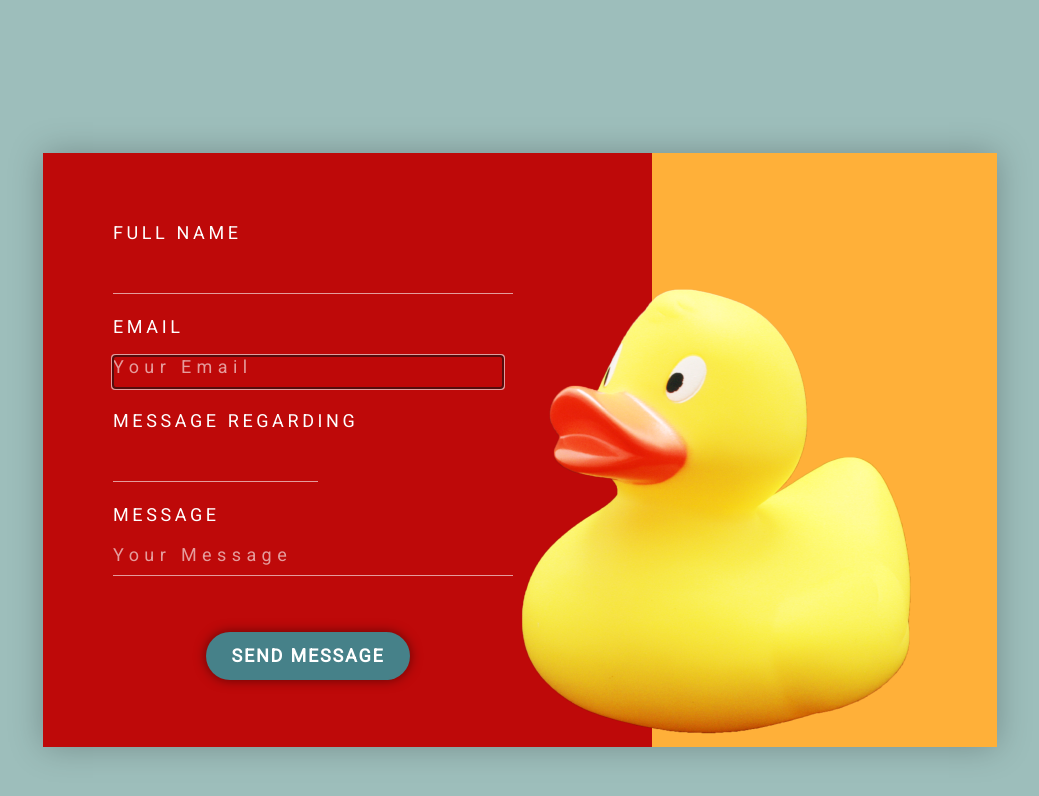
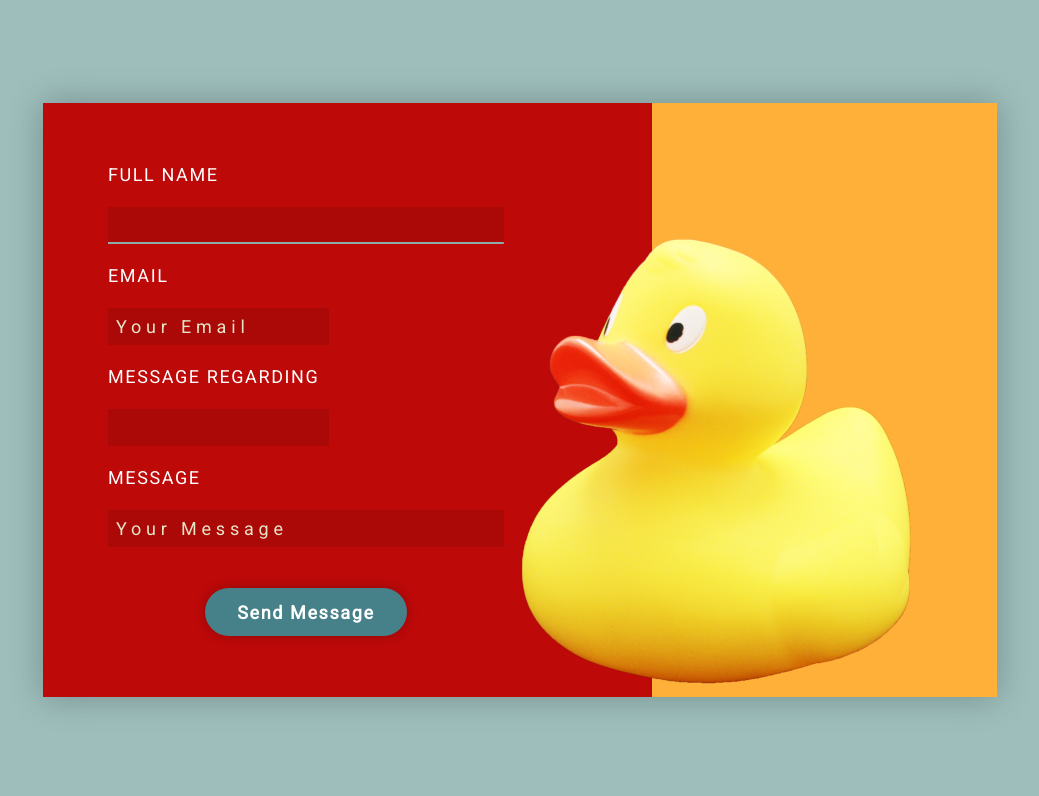
Before and after one commit to islandskan/duck-form, a plain HTML site: page index.html in a window 1280 px wide. Shown: the whole page, without its empty margins (120-1159 px from the left). Drawn offline with Linux system fonts and the light colour scheme.

Commit message:
fixed the form based on feedback

```diff
--- a/index.html
+++ b/index.html
@@ -4,49 +4,39 @@
     <meta charset="UTF-8">
     <meta http-equiv="X-UA-Compatible" content="IE=edge">
     <meta name="viewport" content="width=device-width, initial-scale=1.0">
+    <link rel="preconnect" href="https://fonts.googleapis.com">
+    <link rel="preconnect" href="https://fonts.gstatic.com" crossorigin>
+    <link href="https://fonts.googleapis.com/css2?family=Roboto&display=swap" rel="stylesheet">
     <title>Duck Form</title>
-    <link href="https://fonts.googleapis.com/css2?family=Roboto&display=swap" rel="stylesheet">
     <link rel="stylesheet" href="/styles/index.css">
 </head>
 
 <body>
     <div class="container">
-        <div class="red">
-
-            <form class="form" id="form1">
-
-                <div class="form-container name-container">
-                    <label for="name">full name</label>
-                    <input class="name-input" type="text" name="name" id="name" required>
-                </div>
-
-                <div class="form-container email-container">
-                    <label for="email">email</label>
-                    <input class="email-input" type="email" name="email" id="email"
-                    placeholder="Your Email" required autofocus>
-                </div>
-
-                <div class="form-container messreg-container">
-                    <label for="messreg">message regarding</label>
-                    <input  class="messreg-input" type="text" name="messreg" id="messreg" required>
-                </div>
-
-                <div class="form-container message-container">
-                    <label for="yourmessage">message</label>
-                    <input class="message-input" type="text" name="yourmessage" id="yourmessage"
-                    placeholder="Your Message" required maxlength="50">
-                </div>
-
-                <button type="submit" class="button" form="form1" value="Submit">send message</button>
+        <div class="form-container">
+            <form class="form">
+                <label for="name" class="form__label label-name">
+                    Full Name
+                    <input type="text" name="input-name" id="name" class="form__label--input input-name" required autofocus>
+                </label>
+                <label for="email" class="form__label label-email">
+                    Email
+                    <input type="email" name="input-email" id="email" class="form__label--input input-email" required placeholder="Your Email">
+                </label>
+                <label for="message" class="form__label label-message">
+                    Message regarding
+                    <input type="text" name="input-message" id="message" class="form__label--input input-message">
+                </label>
+                <label for="full-mess" class="form__label label-full-mess">
+                    Message
+                    <input type="text" name="input-full-mess" id="full-mess" class="form__label--input input-full-mess" required placeholder="Your Message">
+                </label>
+                <button type="submit" class="form__btn">
+                    <a class="form__btn--link" href="#">Send Message</a>
+                </button>
             </form>
-
         </div>
-
-        <div class="absolute">
-            <div class="yellow absolute"></div>
-            <img src="/images/hiclipart 2.png" alt="yellow rubberduck">
-        </div>
-
+        <img src="/images/hiclipart 2.png" class="form__img" alt="yellow rubber duck">
     </div>
 
 </body>
--- a/styles/index.css
+++ b/styles/index.css
@@ -1,187 +1,168 @@
-* {
+*, *::before, *::after {
+    box-sizing: border-box;
     margin: 0;
     padding: 0;
-    box-sizing: border-box;
+    border: none;
+    outline: none;
   }
 
 body {
-    max-height: 100vh;
+  align-items: center;
+  background-color: #9DBEBB;
+  display: flex;
+  height: 100vh;
+  justify-content: center;
   width: 100%;
-    display: flex;
-    justify-content: center;
-    align-items: center;
-    position: relative;
-    background-color: #9DBEBB;
+
 }
 
 .container {
+  background-color: #FFB039;
+  box-shadow: 0px 0px 32px rgba(0, 0, 0, 0.25);
   display: flex;
-    justify-content: flex-end;
+  justify-content: flex-start;
+  max-width: 954px;
+  min-height: 594px;
   position: relative;
-    /*border: 2px solid white;*/ /*Debugging*/
-    margin-top: 153px;
+  width: 100%;
+  z-index: 1;
 }
 
-  .red {
-    width: 954px;
-    height: 594px;
+.form-container {
   background-color: #BE0909;
-    box-shadow: 0px 0px 32px 0px #00000040;
-    /*border: 2px solid white;*/ /*Debugging*/
-  }
+  max-width: 609px;
+  width: 100%;
+  z-index: 1;
+  display: flex;
+  align-items: stretch;
 
-  .absolute {
-    /*border: 2px solid white;*/ /*Debugging*/
-    position: absolute;
-    width: 345px;
-    height: 594px;
-
-  }
-
-  .yellow {
-    background-color: #FFB039;
-    position: relative;
-  }
-
-  img {
-    /*border: 2px solid white;*/ /*Debugging*/
-    z-index: 1;
-    position: absolute;
-    top: 52px;
-    right: -51px;
 }
 
 .form {
   display: flex;
   flex-direction: column;
-    padding: 5px;
-    max-width: 400px;
-    min-height: 466px;
-    justify-content: flex-start;
+  flex-wrap: wrap;
+  align-items: flex-start;
+  justify-content: center;
   margin-left: 65px;
-    margin-top: 64px;
-    /* border: 1px solid white; debugging */
-    z-index: 1;
-    position: relative;
+  width: 65%;
 }
 
-  .form-container {
-    /* border: 1px solid white; debugging */
-    display: flexbox;
-    position: relative;
-    flex-direction: column;
-    min-height: 72px;
+.form {
+  font-family: 'Roboto', sans-serif;
+  font-size: 18px;
+  font-style: normal;
+  font-weight: 400;
+  color: #ffff;
+  letter-spacing: 0.1rem;
 }
 
-  .form-container label {
-    /* border: 1px solid white; debugging */
-    color: #FEFFFF;
-    min-height: 21px;
-    font-size: 18px;
-    font-family: Roboto, sans-serif;
-    font-weight: 200;
-    font-style: normal;
-    letter-spacing: 0.2em;
+/* LABELS */
+.form__label {
+  display: flex;
+  flex-direction: column;
+  flex-wrap: wrap;
   text-transform: uppercase;
-    position: absolute;
-    align-self: baseline;
-    top: 0px;
-
 }
 
-.email-container, .messreg-container, .message-container {
-  margin-top: 22px;
+label {
+  display: block;
 }
 
-  .form-container input {
-    /* border: 1px solid white; debugging  */
-    background-color: #BE0909;
-    color: #fff;
-    min-height: 21px;
-    font-size: 18px;
-    font-family: Roboto, sans-serif;
-    font-weight: 400;
-    font-style: normal;
-    /* line-height: 1.16px; */
-    letter-spacing: 0.3em;
-    position: absolute;
-    bottom: 0px;
-    left: 0px;
-    cursor: pointer;
-    opacity: 0.6;
-    transition: 0.3s;
+.label-name, .label-full-mess {
+  width: 100%;
 }
 
-  input {
-    padding-bottom: 10px;
-    border-bottom: 1px solid #FEFFFF;
-    border-top: none;
-    border-left: none;
-    border-right: none;
+/* INPUTS*/
+.form__label--input {
+background-color: #BE0909;
+display: block;
+filter: brightness(90%);
+margin-top: 22px;
+margin: 22px 0 21px 0;
+padding: 8px;
+font-size: 18px;
+font-family: 'Roboto', sans-serif;
+color: #ffd;
+letter-spacing: 0.3rem;
+background-image: linear-gradient(#9DBEBB, #9DBEBB);
+background-position: 0 100%;
+background-size: 0% 2px;
+background-repeat: no-repeat;
+transition:
+  background-size 0.8s,
+  background-position 0s 0.8s;
 }
 
-  input:hover {
-    opacity: 1;
-    transition: background-color .0.3s;
+.form__label--input::placeholder {
+  font-size: 18px;
+  font-family: 'Roboto', sans-serif;
+  color: #ffd;
+  letter-spacing: 0.3rem;
 }
 
-  input:active {
-    background-color: #BE0909;
-    color: #fff;
-  }
-
-  .button {
-    margin-top: 56px;
-    box-sizing: border-box;
-    padding: 13px 25px;
-    border: none;
-    background-color: #468189;
-    color: #FFFFFF;
-    min-width: 202px;
-    min-height: 48px;
-    border-radius: 40px;
-    box-shadow: 0px 0px 12px 0px #00000080;
-    align-self: center;
-    font-size: 18px;
-    line-height: 1.17px;
-    font-family: Roboto, sans-serif;
-    font-weight: 700;
-    font-style: normal;
-    letter-spacing: 0.1em;
-    text-transform: uppercase;
-    transition: background-color .5s;
-  }
-
-  .button:hover {
-    transition: background-color .5s;
-    background-color: #FFB039;
+.form__label--input, .form__btn {
   cursor: pointer;
 }
 
-
-
-.message-input, .name-input {
-  min-width: 400px;
+.form__label--input:hover, .form__label--input:focus {
+  background-position: 100% 100%;
+  background-size: 100% 2px;
+  border: none;
+  display: block;
 }
 
-.messreg-input {
-  min-width: 160px;
+.form__label--input:focus, .form__label--input:active {
+  color: #ffff;
+  font-size: 18px;
+  font-family: 'Roboto', sans-serif;
+  font-weight: 400;
+  letter-spacing: 0.3rem;
+  line-height: 21px;
+  display: block;
 }
 
-.email-input {
-  min-width: 150px;
+button.form__btn {
+  align-self: center;
+  max-width: 202px;
   width: 100%;
+  border-radius: 40px;
+  height: 48px;
+  margin-top: 20px;
+  background-color: #468189;
+  padding:8px;
+  display: block;
 }
 
-::placeholder { /* Chrome, Firefox, Opera, Safari 10.1+ */
-  color: #fff;
-  opacity: 1; /* Firefox */
+a.form__btn--link {
+  color: #ffff;
+  font-size: 18px;
+  font-family: 'Roboto', sans-serif;
+  font-weight: 700;
+  text-align: center;
+  letter-spacing: 0.1rem;
+  text-decoration: none;
 }
 
-:-ms-input-placeholder { /* Internet Explorer 10-11 */
-  color: #fff;
+.form__btn {
+  background:
+    radial-gradient(circle closest-side, #FFB039 97%,#0000) center;
+  background-size:0 0;
+  background-repeat:no-repeat;
+  transition:0.6s;
+  box-shadow: 0px 0px 12px 0px rgba(0, 0, 0, 0.25);
+  display: block;
 }
 
-::-ms-input-placeholder { /* Microsoft Edge */
-  color: #fff;
+.form__btn:hover, .form__btn:focus, .form__btn:active {
+  background-size:300px 300px;
+  box-shadow: 3px 0px 12px 5px rgba(0, 0, 0, 0.5);
+  border: none;
 }
+
+.form__img {
+  position: absolute;
+  right: -51px;
+  top: 52px;
+  z-index: 2;
+}
```
Lines whose indentation alone changed are shown as unchanged.
